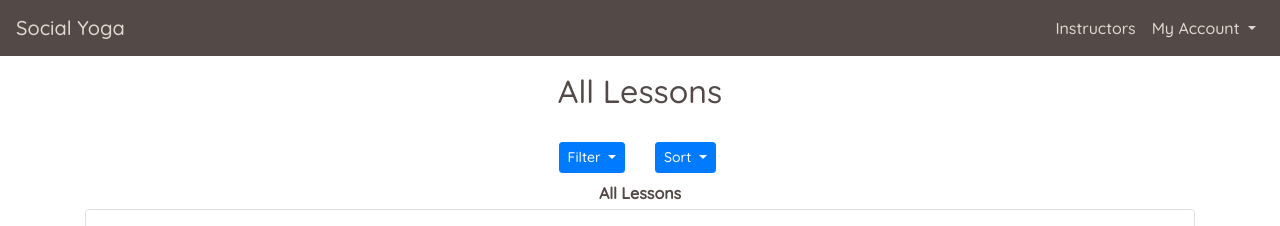
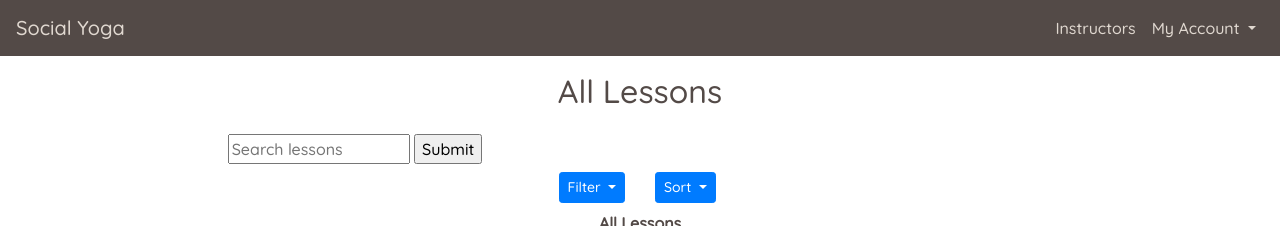
Before and after one commit to KelvinHere/Yoga_Milestone_4, a Django app: page /lessons/ in a window 1280 px wide. Shown: the top 226 px of the page. Run offline with Django 3.2, Linux system fonts and the light colour scheme; data comes from the database, SQL or seed files in the repository; parts of the project's set-up code (start-up, migrations or seed data) failed here and were passed over; some libraries are stand-ins or nearby versions.

Commit message:
FEAT: Search bar for lessons

```diff
--- a/lessons/templates/lessons/snippets/lesson_sorting.html
+++ b/lessons/templates/lessons/snippets/lesson_sorting.html
@@ -1,3 +1,17 @@
+<div class="row">
+    <div class="col-12 col-lg-6 d-flex">
+        <div class="form-container mx-auto">
+            <form class="form" method="GET" action="/lessons/">
+                <input-group class="w-100">
+                <input type="text" name="q" placeholder="Search lessons">
+                {% if instructor_to_display %}
+                    <input type="hidden" name="instructor" value="{{ instructor_to_display.id }}">
+                {% endif %}
+                <input type="submit" value="Submit">
+            </form>
+        </div>
+    </div>
+</div>
 <div class="row">
     <div class="col-6">
         <div class="dropdown d-flex justify-content-end my-2">
@@ -5,9 +19,9 @@
                 Filter
             </a>
             <div class="dropdown-menu" aria-labelledby="dropdownMenuLink">
-                <a href="{% url 'lessons' %}?sort=rating&direction=desc&filter=None{% if instructor_to_display %}&instructor={{ instructor_to_display.id }}{% endif %}" class="dropdown-item">All lessons  {% if current_filter == None %}<i class="fas fa-check">{% endif %}</i></a>
-                <a href="{% url 'lessons' %}?sort=rating&direction=desc&filter=mylessons{% if instructor_to_display %}&instructor={{ instructor_to_display.id }}{% endif %}" class="dropdown-item">Subscribed Lessons  {% if current_filter == 'mylessons' %}<i class="fas fa-check">{% endif %}</i></a>
-                {% if purchased_lessons %}<a href="{% url 'lessons' %}?sort=rating&direction=desc&filter=paidlessons{% if instructor_to_display %}&instructor={{ instructor_to_display.id }}{% endif %}" class="dropdown-item">Purchased Lessons {% if current_filter == 'paidlessons' %}<i class="fas fa-check">{% endif %}</i></a>{% endif %}
+                <a href="{% url 'lessons' %}?sort=rating&direction=desc&filter=None{% if instructor_to_display %}&instructor={{ instructor_to_display.id }}{% endif %}{% if current_query %}&q={{ current_query }}{% endif %}" class="dropdown-item">All lessons  {% if current_filter == None %}<i class="fas fa-check">{% endif %}</i></a>
+                <a href="{% url 'lessons' %}?sort=rating&direction=desc&filter=mylessons{% if instructor_to_display %}&instructor={{ instructor_to_display.id }}{% endif %}{% if current_query %}&q={{ current_query }}{% endif %}" class="dropdown-item">Subscribed Lessons  {% if current_filter == 'mylessons' %}<i class="fas fa-check">{% endif %}</i></a>
+                {% if purchased_lessons %}<a href="{% url 'lessons' %}?sort=rating&direction=desc&filter=paidlessons{% if instructor_to_display %}&instructor={{ instructor_to_display.id }}{% endif %}{% if current_query %}&q={{ current_query }}{% endif %}" class="dropdown-item">Purchased Lessons {% if current_filter == 'paidlessons' %}<i class="fas fa-check">{% endif %}</i></a>{% endif %}
             </div>
         </div>
     </div>
@@ -17,18 +31,18 @@
                 Sort
             </a>
             <div class="dropdown-menu dropdown-menu-right" aria-labelledby="dropdownMenuLink">
-                <a href="{% url 'lessons' %}?sort=rating&direction=desc&filter={{ current_filter }}{% if instructor_to_display %}&instructor={{ instructor_to_display.id }}{% endif %}" class="dropdown-item">By Rating: High to Low</a>
-                <a href="{% url 'lessons' %}?sort=rating&direction=asc&filter={{ current_filter }}{% if instructor_to_display %}&instructor={{ instructor_to_display.id }}{% endif %}" class="dropdown-item">By Rating: Low to High</a>
+                <a href="{% url 'lessons' %}?sort=rating&direction=desc&filter={{ current_filter }}{% if instructor_to_display %}&instructor={{ instructor_to_display.id }}{% endif %}{% if current_query %}&q={{ current_query }}{% endif %}" class="dropdown-item">By Rating: High to Low</a>
+                <a href="{% url 'lessons' %}?sort=rating&direction=asc&filter={{ current_filter }}{% if instructor_to_display %}&instructor={{ instructor_to_display.id }}{% endif %}{% if current_query %}&q={{ current_query }}{% endif %}" class="dropdown-item">By Rating: Low to High</a>
                 <hr>
-                <a href="{% url 'lessons' %}?sort=name&direction=asc&filter={{ current_filter }}{% if instructor_to_display %}&instructor={{ instructor_to_display.id }}{% endif %}" class="dropdown-item">By Name: A-Z</a>
-                <a href="{% url 'lessons' %}?sort=name&direction=desc&filter={{ current_filter }}{% if instructor_to_display %}&instructor={{ instructor_to_display.id }}{% endif %}" class="dropdown-item">By Name: Z-A</a>
+                <a href="{% url 'lessons' %}?sort=name&direction=asc&filter={{ current_filter }}{% if instructor_to_display %}&instructor={{ instructor_to_display.id }}{% endif %}{% if current_query %}&q={{ current_query }}{% endif %}" class="dropdown-item">By Name: A-Z</a>
+                <a href="{% url 'lessons' %}?sort=name&direction=desc&filter={{ current_filter }}{% if instructor_to_display %}&instructor={{ instructor_to_display.id }}{% endif %}{% if current_query %}&q={{ current_query }}{% endif %}" class="dropdown-item">By Name: Z-A</a>
                 <hr>
-                <a href="{% url 'lessons' %}?sort=price&direction=asc&filter={{ current_filter }}{% if instructor_to_display %}&instructor={{ instructor_to_display.id }}{% endif %}" class="dropdown-item">By Price: Low to High</a>
-                <a href="{% url 'lessons' %}?sort=price&direction=desc&filter={{ current_filter }}{% if instructor_to_display %}&instructor={{ instructor_to_display.id }}{% endif %}" class="dropdown-item">By Price: High to Low</a>
+                <a href="{% url 'lessons' %}?sort=price&direction=asc&filter={{ current_filter }}{% if instructor_to_display %}&instructor={{ instructor_to_display.id }}{% endif %}{% if current_query %}&q={{ current_query }}{% endif %}" class="dropdown-item">By Price: Low to High</a>
+                <a href="{% url 'lessons' %}?sort=price&direction=desc&filter={{ current_filter }}{% if instructor_to_display %}&instructor={{ instructor_to_display.id }}{% endif %}{% if current_query %}&q={{ current_query }}{% endif %}" class="dropdown-item">By Price: High to Low</a>
                 <hr>
                 {% if not instructor_to_display %}
-                    <a href="{% url 'lessons' %}?sort=instructor&direction=asc&filter={{ current_filter }}" class="dropdown-item">By Instructor: A-Z</a>
-                    <a href="{% url 'lessons' %}?sort=instructor&direction=desc&filter={{ current_filter }}" class="dropdown-item">By Instructor: Z-A</a>
+                    <a href="{% url 'lessons' %}?sort=instructor&direction=asc&filter={{ current_filter }}{% if current_query %}&q={{ current_query }}{% endif %}" class="dropdown-item">By Instructor: A-Z</a>
+                    <a href="{% url 'lessons' %}?sort=instructor&direction=desc&filter={{ current_filter }}{% if current_query %}&q={{ current_query }}{% endif %}" class="dropdown-item">By Instructor: Z-A</a>
                 {% endif %}
             </div>
         </div>
--- a/lessons/views.py
+++ b/lessons/views.py
@@ -28,6 +28,7 @@ def lessons(request):
     subscribed_lesson_list = []
     paid_lesson_list = None
     valid_sort_values = ['name', 'instructor', 'rating', 'price']
+    query = None
 
     lessons = Lesson.objects.all()
 
@@ -85,6 +86,19 @@ def lessons(request):
                     instructor_profile=instructor_to_display
                     )
 
+        # Get Query and filter if valid
+        if 'q' in request.GET:
+            query = request.GET['q']
+            if not query:
+                messages.error(request, 'You did not enter any search query, \
+                                         please try again')
+                return redirect(reverse('lessons'))
+
+            lessons = lessons.filter(Q(lesson_name__icontains=query))
+            if not lessons:
+                print('#no lessons')
+                messages.error(request, "Your query returned no lessons please try again")
+
     # If authenticated
     if request.user.is_authenticated:
 
@@ -140,7 +154,8 @@ def lessons(request):
         'sub_title': sub_title,
         'filter_title': filter_title,
         'current_filter': lesson_filter,
-        'instructor_to_display': instructor_to_display
+        'instructor_to_display': instructor_to_display,
+        'current_query': query,
     }
 
     return render(request, template, context)
```
Also changed, not shown: testing.md (+20 -6 lines), README.md.
